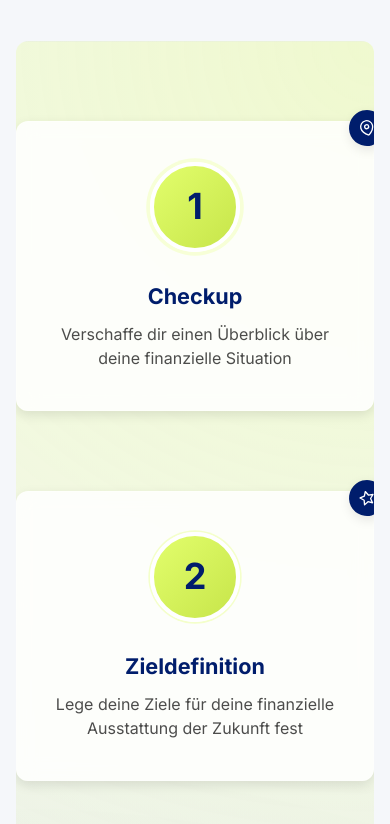
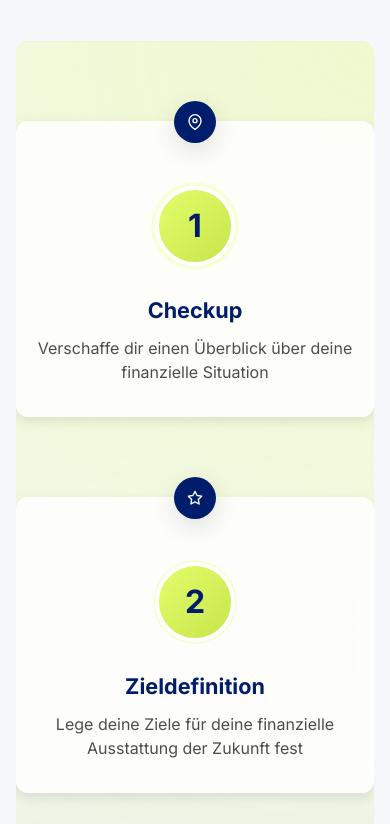
Before and after one commit to mkleh78/vorsorge, a plain HTML site: page index.html in a window 390 px wide. Shown: the part 2460-3284 px from the top of the page. Drawn offline with Linux system fonts and the light colour scheme.

Commit message:
Update index.html
Icons optimiert

```diff
--- a/index.html
+++ b/index.html
@@ -1057,6 +1057,22 @@
             .step {
                 width: 100%;
             }
+
+            /* Modifizierte Stil für die Icons bei <992px */
+            .step {
+                padding-top: 3rem; /* Erhöhtes Padding, um Platz für das Icon zu schaffen */
+            }
+
+            .step-icon {
+                top: 0;
+                right: auto;
+                left: 50%;
+                transform: translateX(-50%) translateY(-50%);
+            }
+
+            .step:hover .step-icon {
+                transform: translateX(-50%) translateY(-50%) rotate(0) scale(1.2);
+            }
         }
 
         @media (max-width: 768px) {
@@ -1107,6 +1123,7 @@
 
             .step {
                 margin-bottom: 2rem;
+                padding-top: 3.5rem; /* Noch mehr Platz für das Icon auf kleinen Screens */
             }
 
             .btn-group {
@@ -1124,6 +1141,15 @@
 
             .cookie-buttons {
                 justify-content: flex-start;
+            }
+
+            /* Zusätzliche Anpassungen für Step-Icons auf mobilen Geräten */
+            .step-icon {
+                width: 42px; /* Etwas größer auf kleinen Screens */
+                height: 42px;
+                font-size: 1.3rem;
+                z-index: 10; /* Höherer z-index, um sicherzustellen, dass es sichtbar ist */
+                box-shadow: var(--shadow-lg); /* Stärkerer Schatten für bessere Sichtbarkeit */
             }
         }
 
@@ -1155,6 +1181,18 @@
             .testimonial-author img {
                 margin-right: 0;
                 margin-bottom: 0.75rem;
+            }
+
+            /* Weitere Anpassungen für sehr kleine Bildschirme */
+            .step {
+                min-width: 200px;
+                padding: 4rem 1.2rem 2rem; /* Mehr Platz oben für das Icon */
+            }
+
+            .step-number {
+                width: 80px;
+                height: 80px;
+                font-size: 2rem;
             }
         }
     </style>
```
